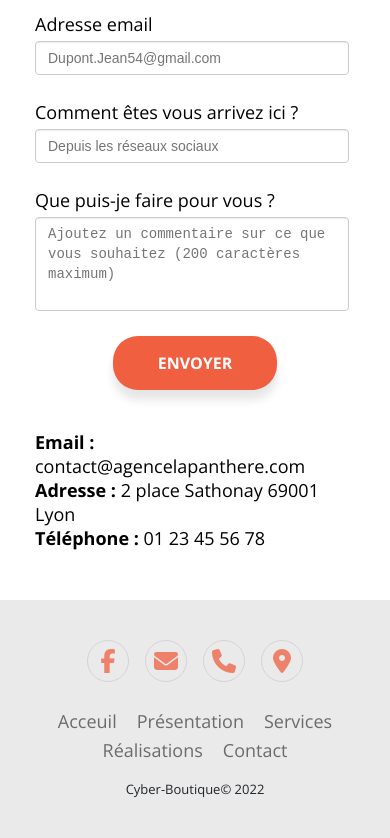
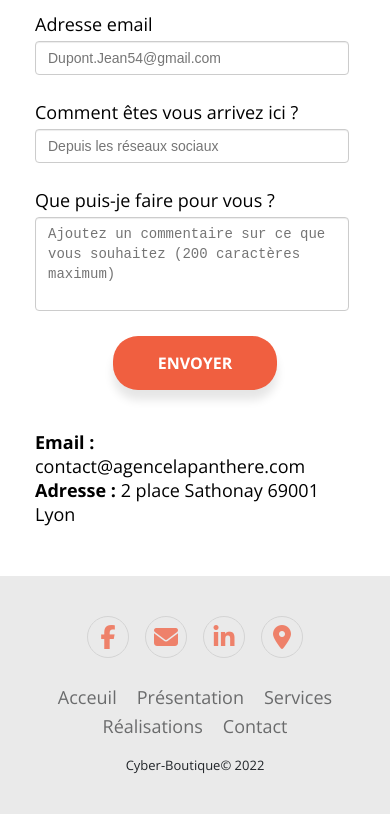
Before and after one commit to TenzaRemy/Cyber-Boutique, a plain HTML site: page contact.html in a window 390 px wide. Shown: the part 676-1514 px from the top of the page. After the commit the page ends 1490 px from the top, so only its background shows below. Drawn offline with nearby package versions, Linux system fonts and the light colour scheme.

Commit message:
remplacement telephone par LinkedIn

```diff
--- a/contact.html
+++ b/contact.html
@@ -87,7 +87,6 @@
                         <p>
                             <strong>Email :</strong> contact@agencelapanthere.com<br>
                             <strong>Adresse :</strong> 2 place Sathonay 69001 Lyon<br>
-                            <strong>Téléphone :</strong> 01 23 45 56 78<br>
                         </p>
                     </div>
                 </div>
@@ -99,7 +98,7 @@
                 <div class="social">
                     <a href="#"><i class="fa-brands fa-facebook-f"></i></a>
                     <a href="contact.html"><i class="fa-solid fa-envelope"></i></a>
-                    <a href="contact.html"><i class="fa-solid fa-phone"></i></a>
+                    <a href="https://www.linkedin.com/in/maxime-meplaux-1a0907156/" target="_blank"><i class="fa-brands fa-linkedin-in"></i></a>
                     <a href="contact.html"><i class="fa-solid fa-location-dot"></i></a>
                     </div>
                 <ul class="list-inline">
```
Also changed, not shown: index.html (+1 -1 lines).
